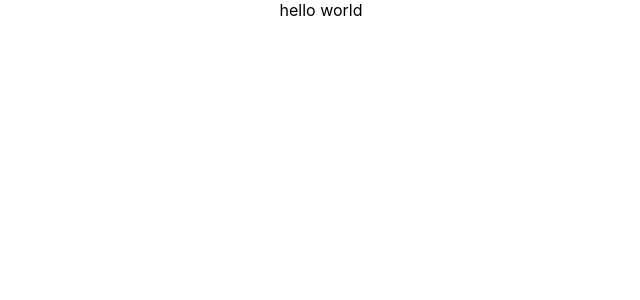
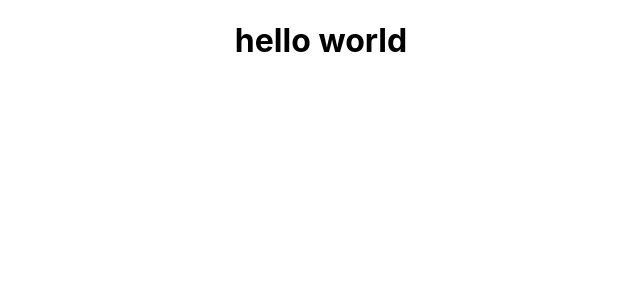
Before and after one commit to trungdunghbvn/react-admin-template, a React (Create React App) app: page / in a window 1280 px wide. Shown: the top 300 px of the page, without its empty margins (319-959 px from the left). Built offline with nearby package versions, Linux system fonts and the light colour scheme.

Commit message:
update h1

```diff
--- a/src/App.js
+++ b/src/App.js
@@ -3,7 +3,7 @@ import './App.css';
 function App() {
   return (
     <div className="App">
-      hello world
+      <h1>hello world</h1>
     </div>
   );
 }
```
